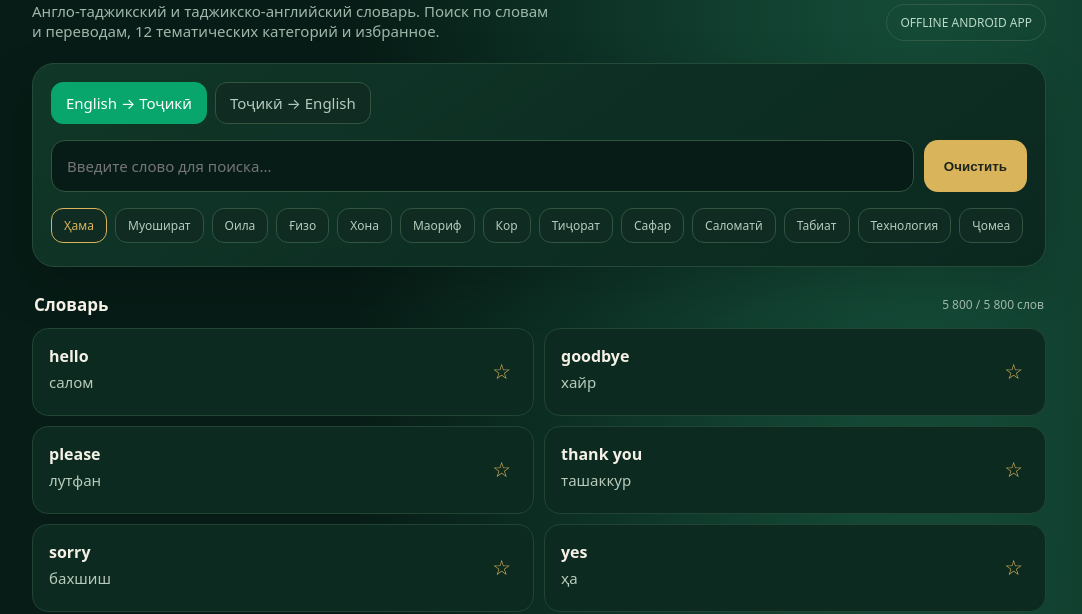
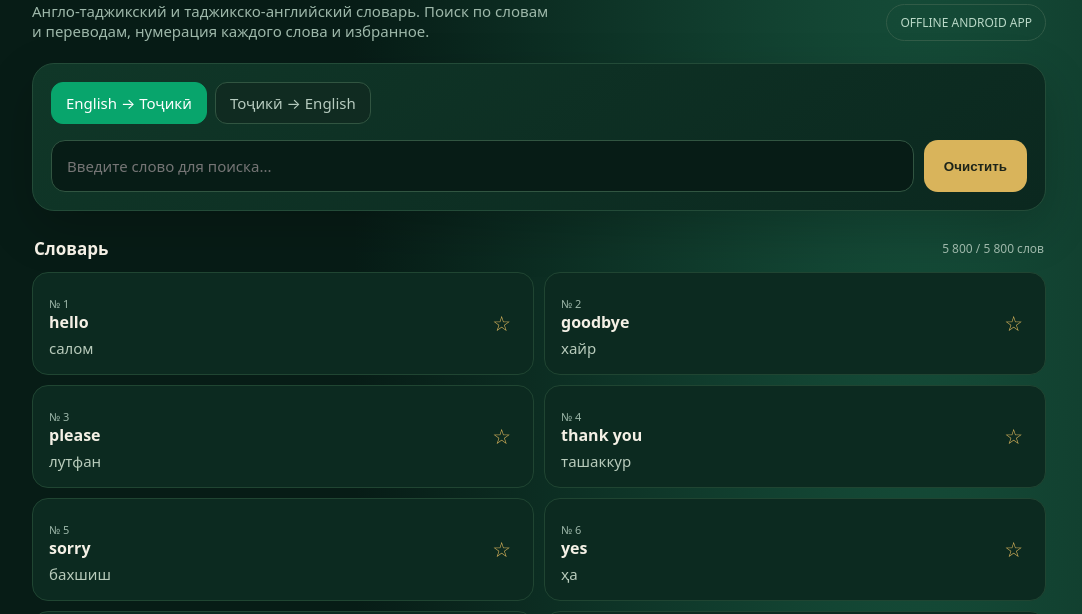
Before and after one commit to shohintajikistan/SHOHIN-LUGHAT, a plain HTML site: page index.html in a window 1280 px wide. Shown: the part 186-800 px from the top of the page, without its empty margins (101-1183 px from the left). Drawn offline with Linux system fonts and the light colour scheme.

Commit message:
Remove category filters and show sequential word numbers

```diff
--- a/index.html
+++ b/index.html
@@ -11,35 +11,33 @@
 .hero{display:flex;justify-content:space-between;align-items:end;gap:20px;margin:30px 0 22px}.eyebrow{color:var(--gold);letter-spacing:2px;font-size:11px;font-weight:700}.hero h1{font-size:clamp(30px,6vw,48px);line-height:1.05;margin:10px 0}.hero p{color:var(--muted);margin:0;max-width:520px}.pill{border:1px solid #315b47;color:#b9d8c7;padding:9px 13px;border-radius:30px;font-size:12px;white-space:nowrap}
 .panel{background:linear-gradient(145deg,#103728,#0b281f);border:1px solid var(--line);border-radius:22px;padding:18px;box-shadow:0 18px 50px #0003}.switch{display:flex;gap:8px;margin-bottom:16px;flex-wrap:wrap}.switch button,.chips button{border:1px solid #315541;background:#102b21;color:#b6cbbf;border-radius:12px;padding:10px 14px;font:inherit;cursor:pointer}.switch button.active{background:var(--green);color:white;border-color:var(--green)}
 .search{display:flex;gap:10px}.search input{flex:1;min-width:0;background:#071c16;border:1px solid #315541;border-radius:14px;padding:15px;color:white;font:inherit;outline:none}.search input:focus{border-color:var(--gold)}.search button{background:var(--gold);border:0;color:#1d2419;font-weight:800;border-radius:14px;padding:0 20px}
-.chips{display:flex;gap:8px;overflow:auto;padding:16px 0 5px}.chips button{white-space:nowrap;font-size:12px;padding:8px 12px}.chips button.active{border-color:var(--gold);color:var(--gold)}
+
 .section{display:flex;justify-content:space-between;align-items:center;margin:26px 2px 12px}.section strong{font-size:17px}.section span{color:var(--muted);font-size:12px}
 .words{display:grid;grid-template-columns:repeat(2,minmax(0,1fr));gap:10px}.word{padding:16px;background:#0c2a20;border:1px solid #204532;border-radius:16px;display:flex;justify-content:space-between;gap:12px;align-items:center}.en{font-weight:700;font-size:16px;overflow-wrap:anywhere}.tj{color:#b8cbbb;margin-top:5px;overflow-wrap:anywhere}.meta{color:var(--muted);font-size:11px;margin-top:7px}.star{border:0;background:none;color:var(--gold);font-size:21px;cursor:pointer}.note{margin-top:22px;color:#77988a;font-size:12px;text-align:center}.state{padding:30px;text-align:center;color:var(--muted)}
 @media(max-width:600px){.hero{align-items:start;flex-direction:column}.words{grid-template-columns:1fr}.search button{padding:0 13px}.wrap{padding:18px 14px 36px}}
 </style></head>
 <body><main class="wrap">
 <header class="top"><div class="logo">♛</div><div><div class="brand">SHOHIN</div><div class="sub">TAJIKISTAN · LANGUAGE TOOLS</div></div></header>
-<section class="hero"><div><div class="eyebrow">DICTIONARY · ENGLISH ⇄ TAJIK</div><h1>SHOHIN LUGHAT</h1><p>Англо-таджикский и таджикско-английский словарь. Поиск по словам и переводам, 12 тематических категорий и избранное.</p></div><div class="pill">OFFLINE ANDROID APP</div></section>
-<section class="panel"><div class="switch"><button id="en" class="active" type="button">English → Тоҷикӣ</button><button id="tj" type="button">Тоҷикӣ → English</button></div><div class="search"><input id="q" autocomplete="off" placeholder="Введите слово для поиска..."><button id="clear" type="button">Очистить</button></div><div class="chips" id="chips"></div></section>
+<section class="hero"><div><div class="eyebrow">DICTIONARY · ENGLISH ⇄ TAJIK</div><h1>SHOHIN LUGHAT</h1><p>Англо-таджикский и таджикско-английский словарь. Поиск по словам и переводам, нумерация каждого слова и избранное.</p></div><div class="pill">OFFLINE ANDROID APP</div></section>
+<section class="panel"><div class="switch"><button id="en" class="active" type="button">English → Тоҷикӣ</button><button id="tj" type="button">Тоҷикӣ → English</button></div><div class="search"><input id="q" autocomplete="off" placeholder="Введите слово для поиска..."><button id="clear" type="button">Очистить</button></div></section>
 <div class="section"><strong id="sectionTitle">Словарь</strong><span id="count">Загрузка…</span></div><section class="words" id="words"><div class="state">Загружаем словарь…</div></section>
 <p class="note">Предварительная веб-версия. Android-приложение содержит словарь внутри APK и работает без интернета.</p>
 </main>
 <script>
-const CATS=['Ҳама','Муошират','Оила','Ғизо','Хона','Маориф','Кор','Тиҷорат','Сафар','Саломатӣ','Табиат','Технология','Ҷомеа'];
-let data=[],dir='en',cat='Ҳама',favs=new Set(JSON.parse(localStorage.getItem('shohin_lughat_favs')||'[]')),showFavs=false;
+let data=[],dir='en',favs=new Set(JSON.parse(localStorage.getItem('shohin_lughat_favs')||'[]')),showFavs=false;
 const $=id=>document.getElementById(id);
 const esc=s=>String(s??'').replace(/[&<>"']/g,c=>({'&':'&amp;','<':'&lt;','>':'&gt;','"':'&quot;',"'":'&#39;'}[c]));
 function setDirection(d){dir=d;$('en').classList.toggle('active',d==='en');$('tj').classList.toggle('active',d==='tj');$('q').placeholder=d==='en'?'Search English or Tajik word...':'Ҷустуҷӯи калимаи тоҷикӣ...';render()}
 function render(){
- $('chips').innerHTML=CATS.map(c=>'<button type="button" data-cat="'+esc(c)+'" class="'+(cat===c?'active':'')+'">'+esc(c)+'</button>').join('');
  const q=$('q').value.trim().toLocaleLowerCase();
- const list=data.filter(x=>(cat==='Ҳама'||x.category===cat)&&(!showFavs||favs.has(x.en))&&(!q||x.en.toLocaleLowerCase().includes(q)||x.tg.toLocaleLowerCase().includes(q)));
+ const list=data.filter(x=>(!showFavs||favs.has(x.en))&&(!q||x.en.toLocaleLowerCase().includes(q)||x.tg.toLocaleLowerCase().includes(q)));
  $('sectionTitle').textContent=showFavs?'Избранное':'Словарь';
  $('count').textContent=list.length.toLocaleString('ru-RU')+' / '+data.length.toLocaleString('ru-RU')+' слов';
- $('words').innerHTML=list.length?list.slice(0,500).map(x=>'<article class="word"><div><div class="en">'+esc(dir==='en'?x.en:x.tg)+'</div><div class="tj">'+esc(dir==='en'?x.tg:x.en)+'</div><div class="meta">'+esc(x.category)+'</div></div><button class="star" type="button" data-word="'+esc(x.en)+'" aria-label="Избранное">'+(favs.has(x.en)?'★':'☆')+'</button></article>').join(''):'<div class="state">Ничего не найдено. Попробуйте другое слово.</div>';
+ $('words').innerHTML=list.length?list.slice(0,500).map(x=>'<article class="word"><div><div class="meta">№ '+esc(x.number)+'</div><div class="en">'+esc(dir==='en'?x.en:x.tg)+'</div><div class="tj">'+esc(dir==='en'?x.tg:x.en)+'</div></div><button class="star" type="button" data-word="'+esc(x.en)+'" aria-label="Избранное">'+(favs.has(x.en)?'★':'☆')+'</button></article>').join(''):'<div class="state">Ничего не найдено. Попробуйте другое слово.</div>';
 }
 $('en').addEventListener('click',()=>setDirection('en'));$('tj').addEventListener('click',()=>setDirection('tj'));$('q').addEventListener('input',render);
 $('clear').addEventListener('click',()=>{$('q').value='';showFavs=false;render()});
-$('chips').addEventListener('click',e=>{const b=e.target.closest('button[data-cat]');if(b){cat=b.dataset.cat;showFavs=false;render()}});
+
 $('words').addEventListener('click',e=>{const b=e.target.closest('button[data-word]');if(!b)return;const w=b.dataset.word;favs.has(w)?favs.delete(w):favs.add(w);localStorage.setItem('shohin_lughat_favs',JSON.stringify([...favs]));render()});
 fetch('./dictionary/words.json').then(r=>{if(!r.ok)throw Error('HTTP '+r.status);return r.json()}).then(rows=>{if(!Array.isArray(rows))throw Error('Invalid dictionary');data=rows;render()}).catch(()=>{$('count').textContent='Ошибка';$('words').innerHTML='<div class="state">Не удалось загрузить словарь для веб-просмотра.</div>'});
 </script></body></html>
```
